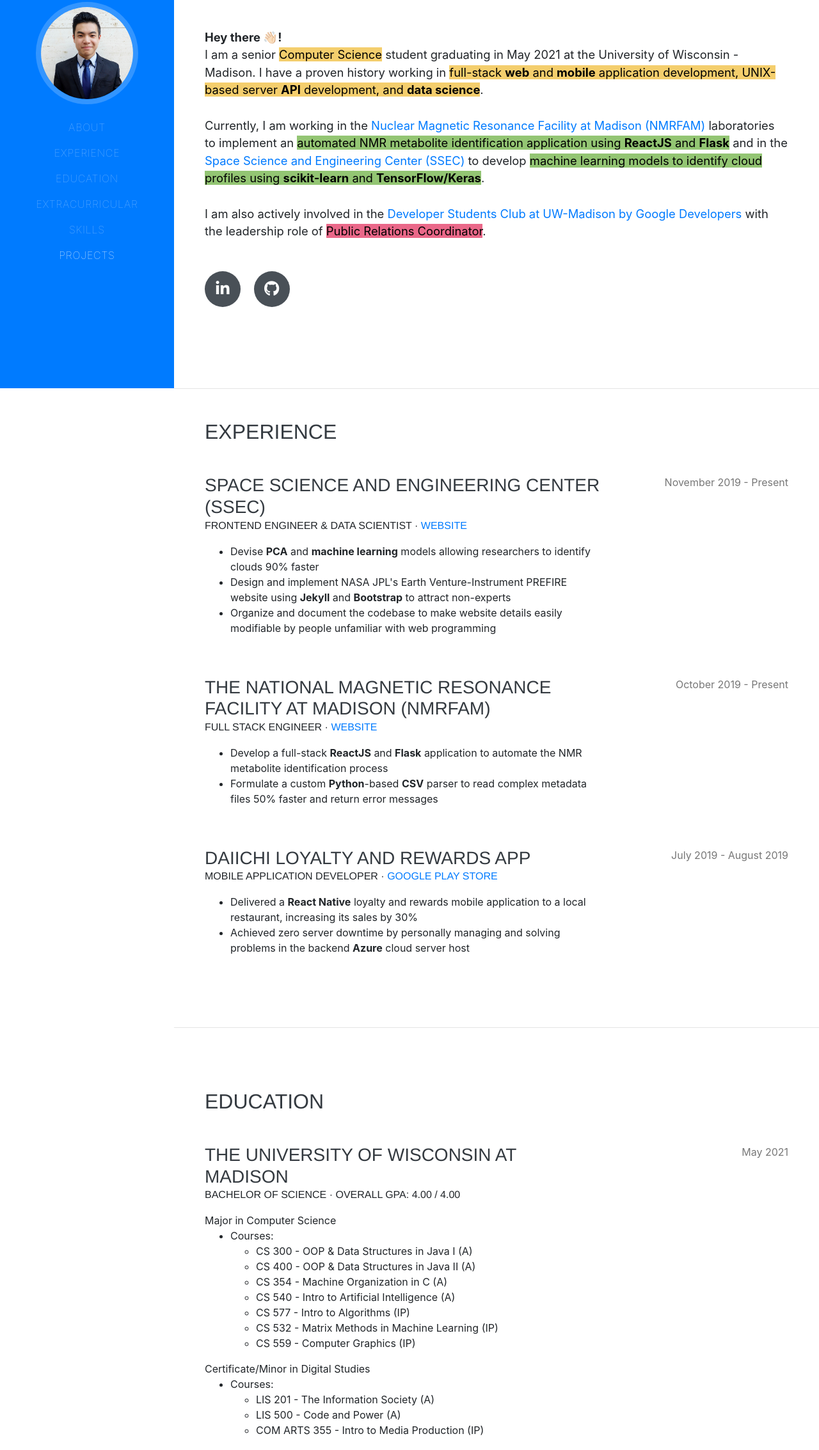
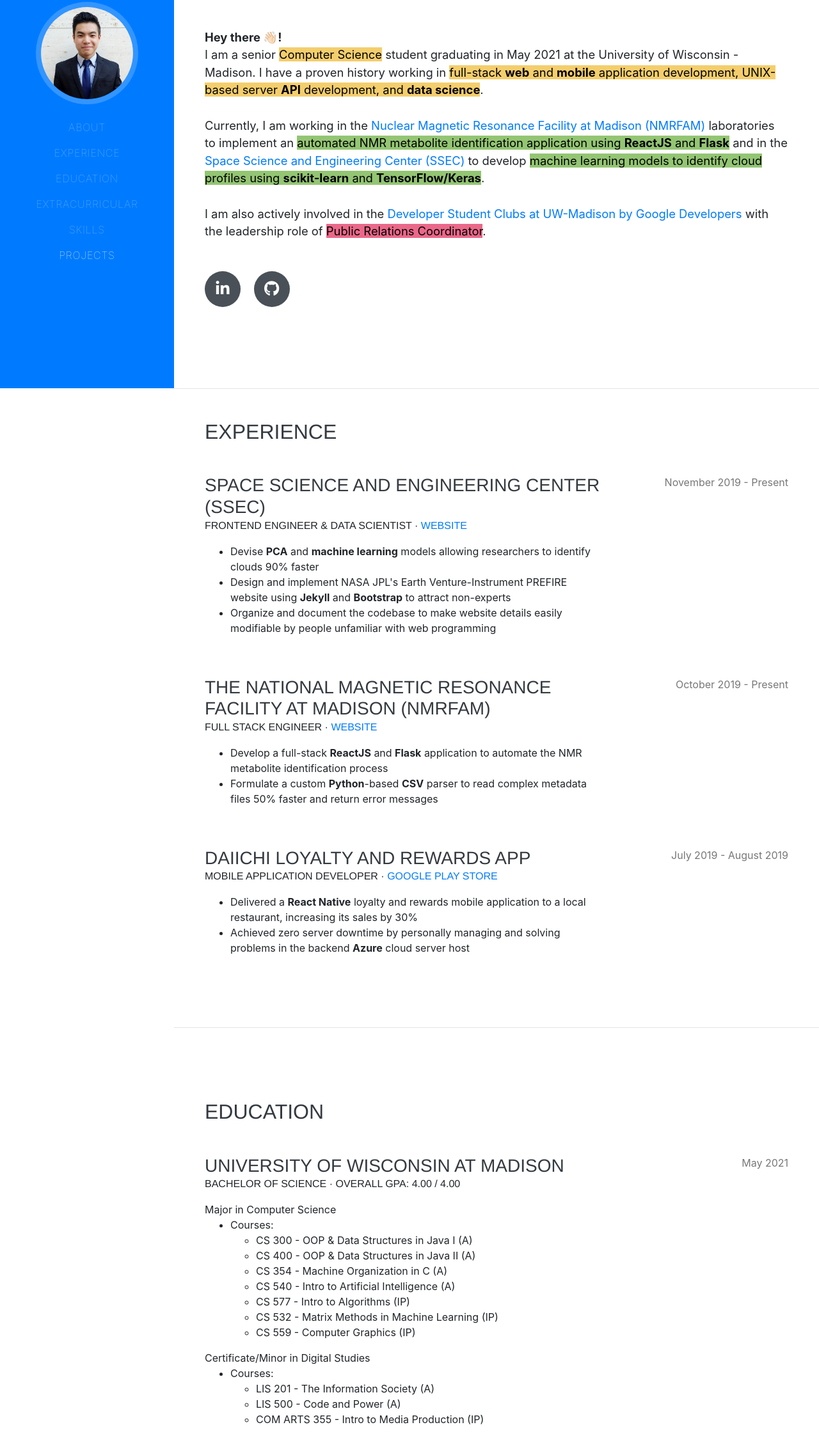
Before and after one commit to calvinsienatra/calvinsienatra.github.io, a website with bundled scripts: page index.html in a window 1280 px wide. Shown: the part 193-2460 px from the top of the page at 64% size. Built offline with nearby package versions, Linux system fonts and the light colour scheme; a web font is replaced by a local one.

Commit message:
Fixed bugs

```diff
--- a/index.html
+++ b/index.html
@@ -76,7 +76,7 @@
 
           Currently, I am working in the <a href="#nmrfam" class="text-primary js-scroll-trigger">Nuclear Magnetic Resonance Facility at Madison (NMRFAM)</a> laboratories to implement an <span class="highlight-green">automated NMR metabolite identification application using <b>ReactJS</b> and <b>Flask</b></span> and in the <a href="#ssec" class="text-primary js-scroll-trigger">Space Science and Engineering Center (SSEC)</a> to develop <span class="highlight-green">machine learning models to identify cloud profiles using <b>scikit-learn</b> and <b>TensorFlow/Keras</b></span>.<br/><br/>
 
-          I am also actively involved in the <a href="#dscuwm" class="text-primary js-scroll-trigger">Developer Students Club at UW-Madison by Google Developers</a> with the leadership role of <span class="highlight-pink">Public Relations Coordinator</span>.
+          I am also actively involved in the <a href="#dscuwm" class="text-primary js-scroll-trigger">Developer Student Clubs at UW-Madison by Google Developers</a> with the leadership role of <span class="highlight-pink">Public Relations Coordinator</span>.
         </p>
         <div class="social-icons">
           <a href="https://www.linkedin.com/in/calvin-sienatra-71b301152/">
@@ -166,7 +166,7 @@
 
         <div class="resume-item d-flex flex-column flex-md-row justify-content-between mb-5">
           <div class="resume-content">
-            <h3 class="mb-0">The University of Wisconsin at Madison</h3>
+            <h3 class="mb-0">University of Wisconsin at Madison</h3>
             <div class="subheading mb-3">Bachelor of Science · Overall GPA: 4.00 / 4.00</div>
             <div>Major in Computer Science</div>
             <ul>
@@ -231,7 +231,7 @@
 
         <div class="resume-item d-flex flex-column flex-md-row justify-content-between mb-5" id="dscuwm">
           <div class="resume-content">
-            <h3 class="mb-0">Developer Students Club at UW-Madison; Google Developers</h3>
+            <h3 class="mb-0">Developer Student Clubs at UW-Madison; Google Developers</h3>
             <div class="subheading mb-3">Public Relations Coordinator</div>
             <p>
               <ul>
```
